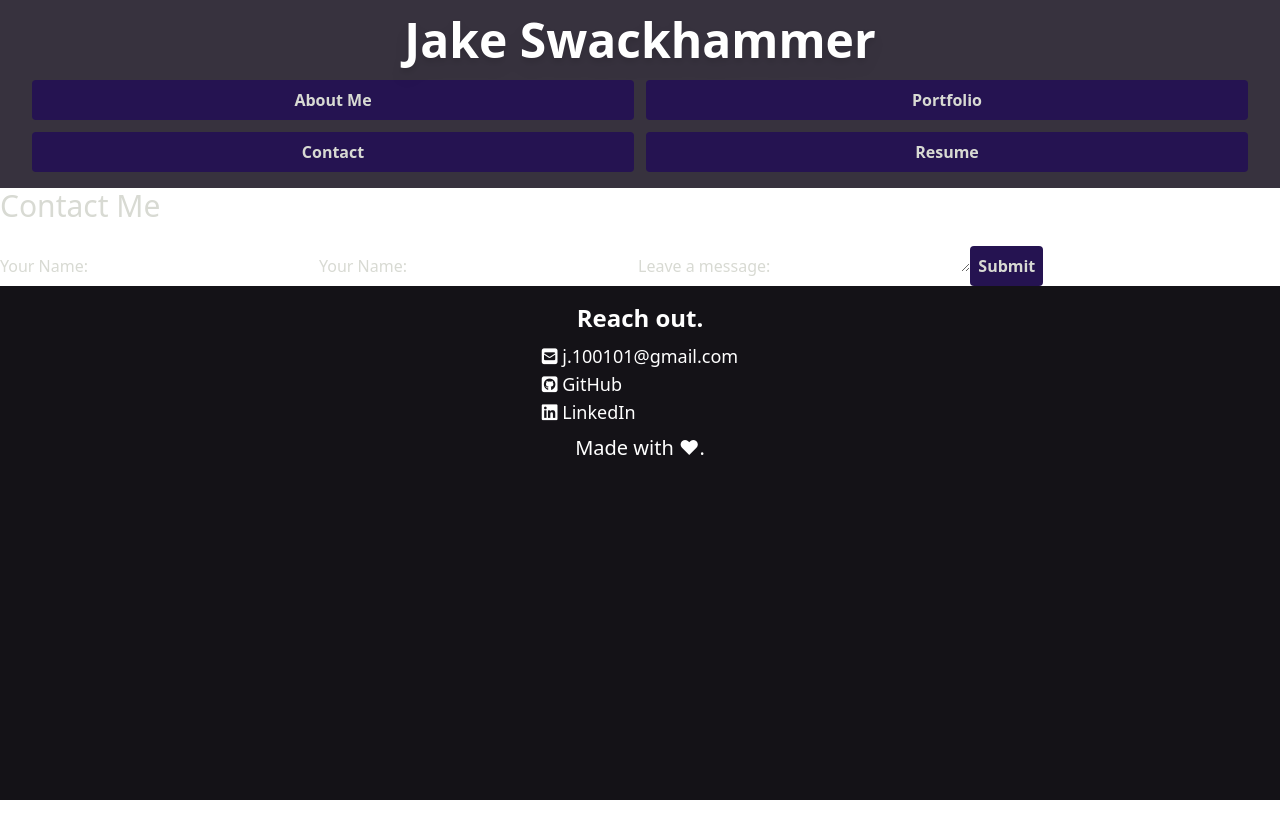
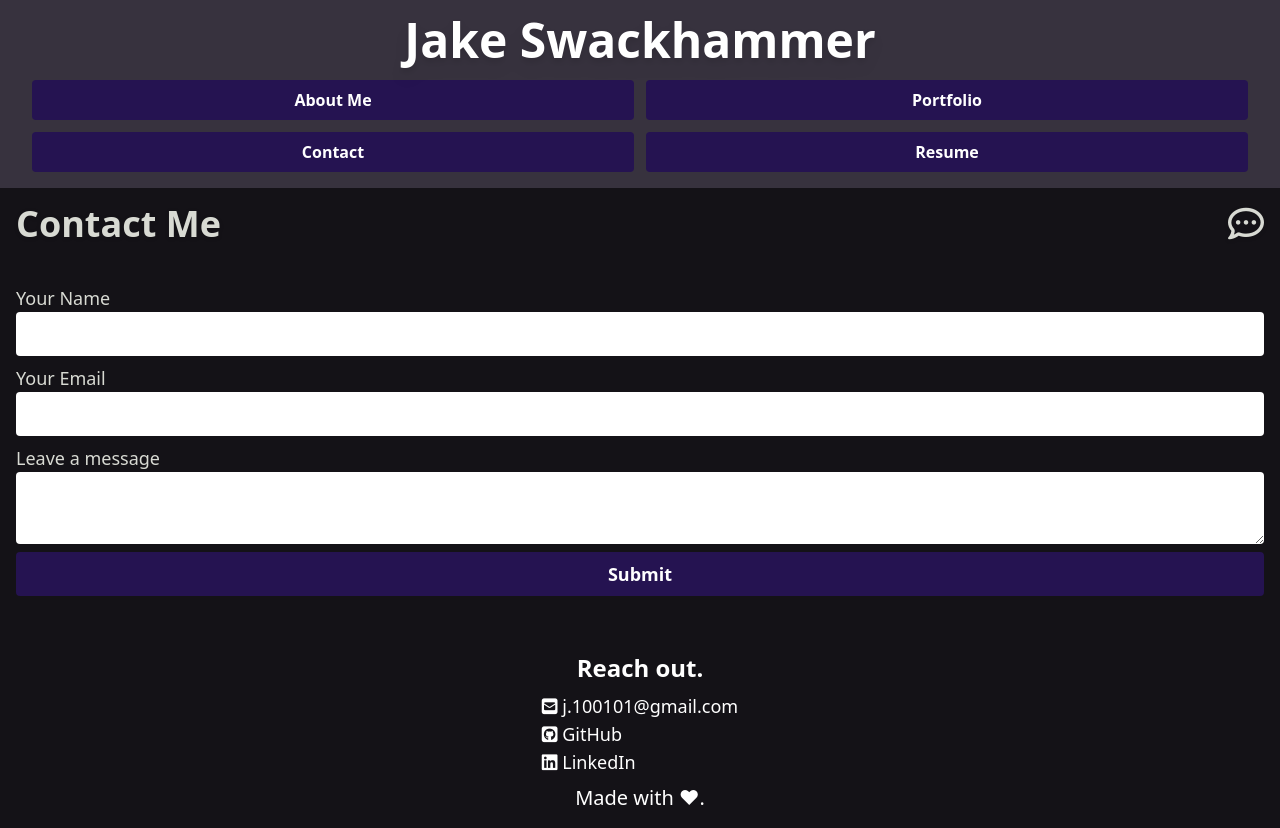
Before and after one commit to graybishop/react-portfolio, a React (Create React App) app: page / in a window 1280 px wide. Both pictures are taken after a click on the button "Contact". Before the commit the page ends 800 px from the top, so only its background shows below. Built offline with nearby package versions, Linux system fonts and the light colour scheme.

Commit message:
styled contact page

```diff
--- a/src/components/Contact/Contact.js
+++ b/src/components/Contact/Contact.js
@@ -5,33 +5,44 @@ const Contact = () => {
     name: '',
     email: '',
     message: ''
-  })
+  });
 
   const handleInputChange = (event) => {
     const target = event.target;
     const value = target.value;
     const name = target.name;
 
-    let newValues = formValues
-    newValues[name] = value
+    let newValues = formValues;
+    newValues[name] = value;
 
-    setFormValues({...newValues})
-  }
+    setFormValues({ ...newValues });
+  };
 
-  return(
-    <section>
-      <h2 className="text-3xl">Contact Me</h2>
-      <form action="">
-        <label htmlFor="name">Your Name:</label>
-        <input type="text" name="name" value={formValues.name}  onChange={handleInputChange} required/>
-        <label htmlFor="email">Your Name:</label>
-        <input type="email" name="email" id="" value={formValues.email}  onChange={handleInputChange} required/>
-        <label htmlFor="message">Leave a message:</label>
-        <textarea name="message" id="" value={formValues.message} onChange={handleInputChange}/>
-        <button type="submit">Submit</button>
+  return (
+    <section className="bg-black-coffee-dark text-timberwolf container mx-auto pb-6">
+      <div className='headerDiv'>
+        <h2>Contact Me</h2>
+        <i class="far fa-comment-dots"></i>
+      </div>
+      <form action="" className="flex flex-col gap-2 p-4">
+        <div>
+          <label htmlFor="name">Your Name</label>
+          <input type="text" name="name" value={formValues.name} onChange={handleInputChange} required />
+        </div>
+        <div>
+          <label htmlFor="email">Your Email</label>
+          <input type="email" name="email" id="" value={formValues.email} onChange={handleInputChange} required />
+        </div>
+        <div>
+          <label htmlFor="message">Leave a message</label>
+          <textarea name="message" id="" value={formValues.message} onChange={handleInputChange} />
+        </div>
+        <div>
+          <button type="submit">Submit</button>
+        </div>
       </form>
     </section>
-  )
-}
+  );
+};
 
-export default Contact
+export default Contact;
--- a/src/index.css
+++ b/src/index.css
@@ -3,7 +3,7 @@
 @tailwind utilities;
 
 button {
-  @apply border-fancy-purple text-timberwolf p-2 bg-fancy-purple rounded hover:bg-fancy-purple-hovered font-semibold
+  @apply border-fancy-purple text-white p-2 bg-fancy-purple rounded hover:bg-fancy-purple-hovered font-semibold
 }
 
 .headerDiv{
@@ -13,3 +13,13 @@ button {
 .headerDiv div{
   @apply flex flex-row justify-between items-center w-full border-b-2 pb-2 border-timberwolf
 }
+
+form div{
+  @apply flex flex-col text-lg
+}
+form div input{
+  @apply text-black p-2 rounded
+}
+form div textarea{
+  @apply text-black p-2 rounded
+}
```
